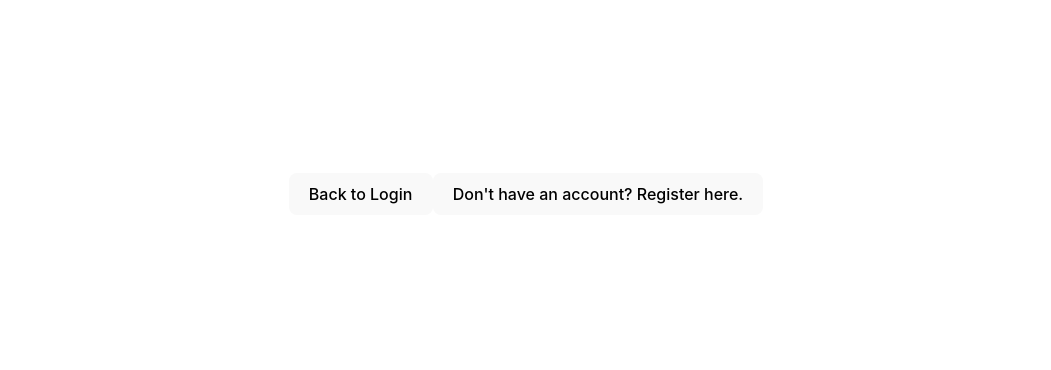
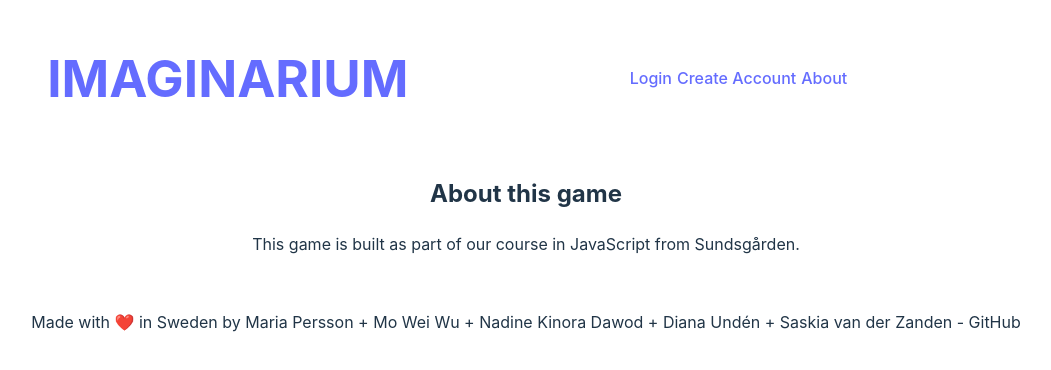
Before and after one commit to nadine-dawod/dragndrop-game, a React (Vite) app: page /about in a window 1280 px wide. Shown: the part 214-584 px from the top of the page, without its empty margins (114-1165 px from the left). Built offline with nearby package versions, Linux system fonts and the light colour scheme.

Commit message:
add AboutPage + routes and NavLinks to existing pages (#15)

```diff
--- a/src/App.jsx
+++ b/src/App.jsx
@@ -1,25 +1,23 @@
 import "./App.css";
 import { Route, BrowserRouter as Router, Routes } from "react-router-dom";
 import { HomePage } from "./pages/HomePage";
-import  ErrorLogin  from "./components/ErrorLogin";
+import ErrorLogin from "./components/ErrorLogin";
 import { GamePage } from "./pages/GamePage";
 import { ProfilePage } from "./pages/ProfilePage";
 import Login from "./components/Login";
+import { Footer } from "./components/Footer";
+import { Header } from "./components/Header";
+import routes from "./routes/routes";
 // import RegisterAccount??
 // import { RegisterAccount } from "./components/RegisterAccount";
-
 
 function App() {
   return (
     <>
       <Router>
-        <Routes>
-          <Route path="/" element={<HomePage />} />
-          <Route path="*" element={<ErrorLogin />} />
-          <Route path="/game/:userId" element={<GamePage />} />
-          <Route path="/profile/:userId" element={<ProfilePage />} />
-          <Route path="/login" element={<Login />} />
-        </Routes>
+        <Header />
+        {routes}
+        <Footer />
       </Router>
     </>
   );
--- a/src/components/Header.jsx
+++ b/src/components/Header.jsx
@@ -1,13 +1,17 @@
+import { NavLink } from "react-router-dom";
 import "./Header.css";
 export const Header = () => {
   return (
     <div className="header">
       <div>
-        <h1>IMAGINARIUM</h1>
+        <NavLink to="/">
+          <h1>IMAGINARIUM</h1>
+        </NavLink>
       </div>
       <div className="navBar">
-        <button>Login</button>
-        <button>Create account</button>
+        <NavLink to="/login">Login</NavLink>
+        <NavLink to="/create-account">Create Account</NavLink>
+        <NavLink to="/about">About</NavLink>
       </div>
     </div>
   );
--- a/src/components/ProfileDetails.jsx
+++ b/src/components/ProfileDetails.jsx
@@ -0,0 +1,3 @@
+export const ProfileDetails = () => {
+  return <div>ProfileDetails</div>;
+};
--- a/src/components/RegisterAccount.jsx
+++ b/src/components/RegisterAccount.jsx
@@ -1,13 +1,11 @@
-
 // ==== REGISTER ACCOUNT ====
 import { useState } from "react";
-import axios from "axios";
-import Card from "./Card";
+//import axios from "axios";
+//import Card from "./Card";
 import { useNavigate } from "react-router-dom";
 // +++++ Added const navigate on this page after seeing the Login tutorial.
 // Imported useNavigate to RegisterAccount
 // Also imported RegisterAccount and added Route to app.jsx.
-
 
 const Register = () => {
   // Three states - one for each input field
@@ -30,10 +28,10 @@ const Register = () => {
 
     // if email already exists
     // else save this new user - by making a post-request
-        if(user) {
-            alert("User already exists!")
+    if (user) {
+      alert("User already exists!");
     } else {
-            const user = {username, email, password};
+      const user = { username, email, password };
       axios.post("/users", user).then(alert("User created!"));
       navigate("../ProfilePage");
     }
@@ -44,7 +42,7 @@ const Register = () => {
   // Also, added a handleSubmit to the button.
   return (
     <div className="container">
-            <Card>
+      {/* <Card> */}
       <form className="form-container">
         <h1>Register User</h1>
         <label>
@@ -75,14 +73,12 @@ const Register = () => {
           <p>Register Account</p>
         </button>
       </form>
-            </Card>
+      {/* </Card> */}
     </div>
   );
 };
 
 export default Register;
-
-
 
 // ==== My train of thought bellow (befor starting to code) ====
 
--- /dev/null
+++ b/src/pages/AboutPage.jsx
@@ -0,0 +1,10 @@
+export const AboutPage = () => {
+  return (
+    <div>
+      <h2>About this game</h2>
+      <p>
+        This game is built as part of our course in JavaScript from Sundsgården.
+      </p>
+    </div>
+  );
+};
--- a/src/pages/HomePage.jsx
+++ b/src/pages/HomePage.jsx
@@ -1,7 +1,10 @@
+import { GamePage } from "./GamePage";
+
 export const HomePage = () => {
   return (
     <div>
       <h1>This is our game-app!</h1>
+      <GamePage />
     </div>
   );
 };
--- a/src/pages/ProfilePage.jsx
+++ b/src/pages/ProfilePage.jsx
@@ -1,5 +1,9 @@
-import React from "react";
+import { ProfileDetails } from "../components/ProfileDetails";
 
 export const ProfilePage = () => {
-  return <div>ProfilePage</div>;
+  return (
+    <>
+      <ProfileDetails />
+    </>
+  );
 };
--- a/src/routes/routes.jsx
+++ b/src/routes/routes.jsx
@@ -3,6 +3,9 @@ import { HomePage } from "../pages/HomePage";
 import { GamePage } from "../pages/GamePage";
 import { ProfilePage } from "../pages/ProfilePage";
 import { ErrorLogin } from "../components/ErrorLogin";
+import { AboutPage } from "../pages/AboutPage";
+import Login from "../components/Login";
+import Register from "../components/RegisterAccount";
 
 const routes = (
   <Routes>
@@ -10,6 +13,9 @@ const routes = (
     <Route path="*" element={<ErrorLogin />} />
     <Route path="/game/:userId" element={<GamePage />} />
     <Route path="/profile/:userId" element={<ProfilePage />} />
+    <Route path="/about" element={<AboutPage />} />
+    <Route path="/login" element={<Login />} />
+    <Route path="/create-account" element={<Register />} />
   </Routes>
 );
 
```
Also changed, not shown: src/components/ErrorLogin.jsx (+9 -5 lines), src/pages/RegisterAccountPage.jsx (+6 -7 lines). Lines whose indentation alone changed are shown as unchanged.
